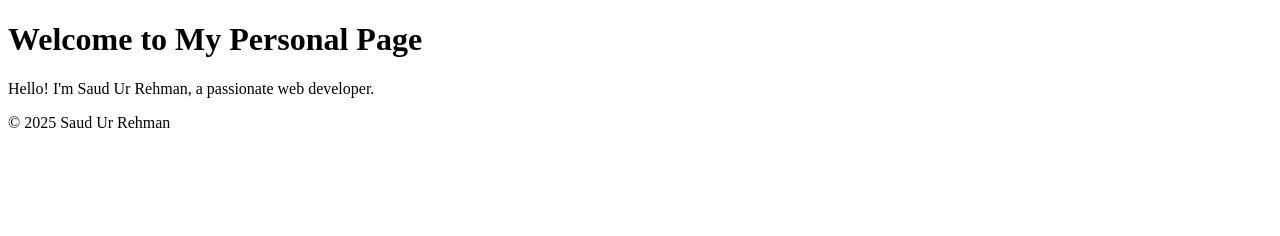
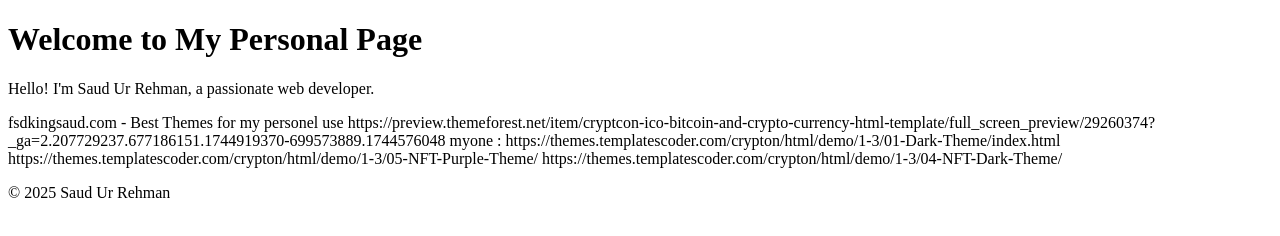
Before and after one commit to FSDKingSaud/FSDKingSaud.github.io, a plain HTML site: page index.html in a window 1280 px wide. Drawn offline with Linux system fonts and the light colour scheme.

Commit message:
Update index.html

```diff
--- a/index.html
+++ b/index.html
@@ -8,6 +8,25 @@
 <body>
     <h1>Welcome to My Personal Page</h1>
     <p>Hello! I'm Saud Ur Rehman, a passionate web developer.</p>
+
+    fsdkingsaud.com - Best Themes for my personel use
+
+
+
+https://preview.themeforest.net/item/cryptcon-ico-bitcoin-and-crypto-currency-html-template/full_screen_preview/29260374?_ga=2.207729237.677186151.1744919370-699573889.1744576048
+
+
+myone : https://themes.templatescoder.com/crypton/html/demo/1-3/01-Dark-Theme/index.html
+
+
+https://themes.templatescoder.com/crypton/html/demo/1-3/05-NFT-Purple-Theme/
+
+
+https://themes.templatescoder.com/crypton/html/demo/1-3/04-NFT-Dark-Theme/
+
+
+
+
     <footer>
         <p>&copy; 2025 Saud Ur Rehman</p>
     </footer>
```
